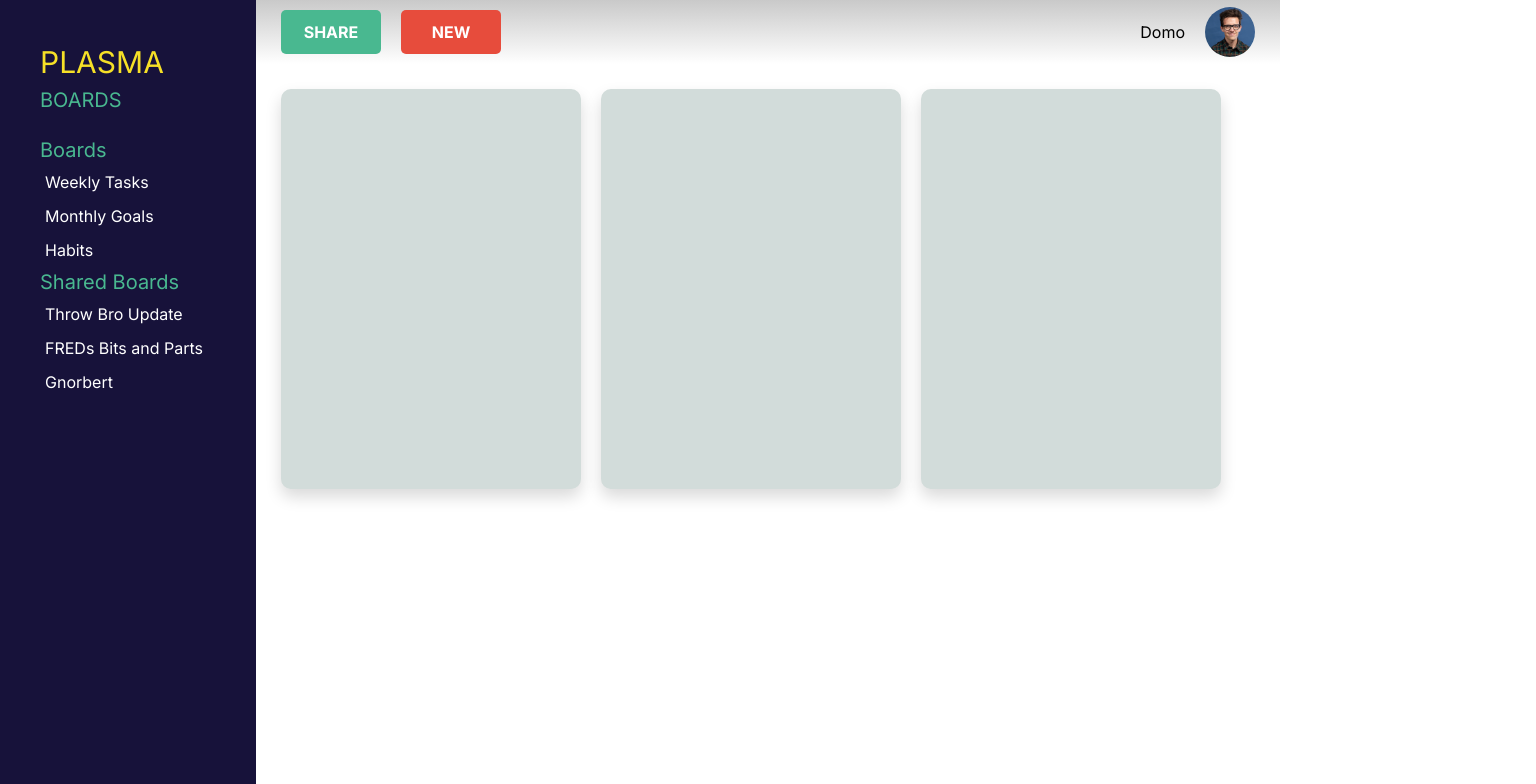
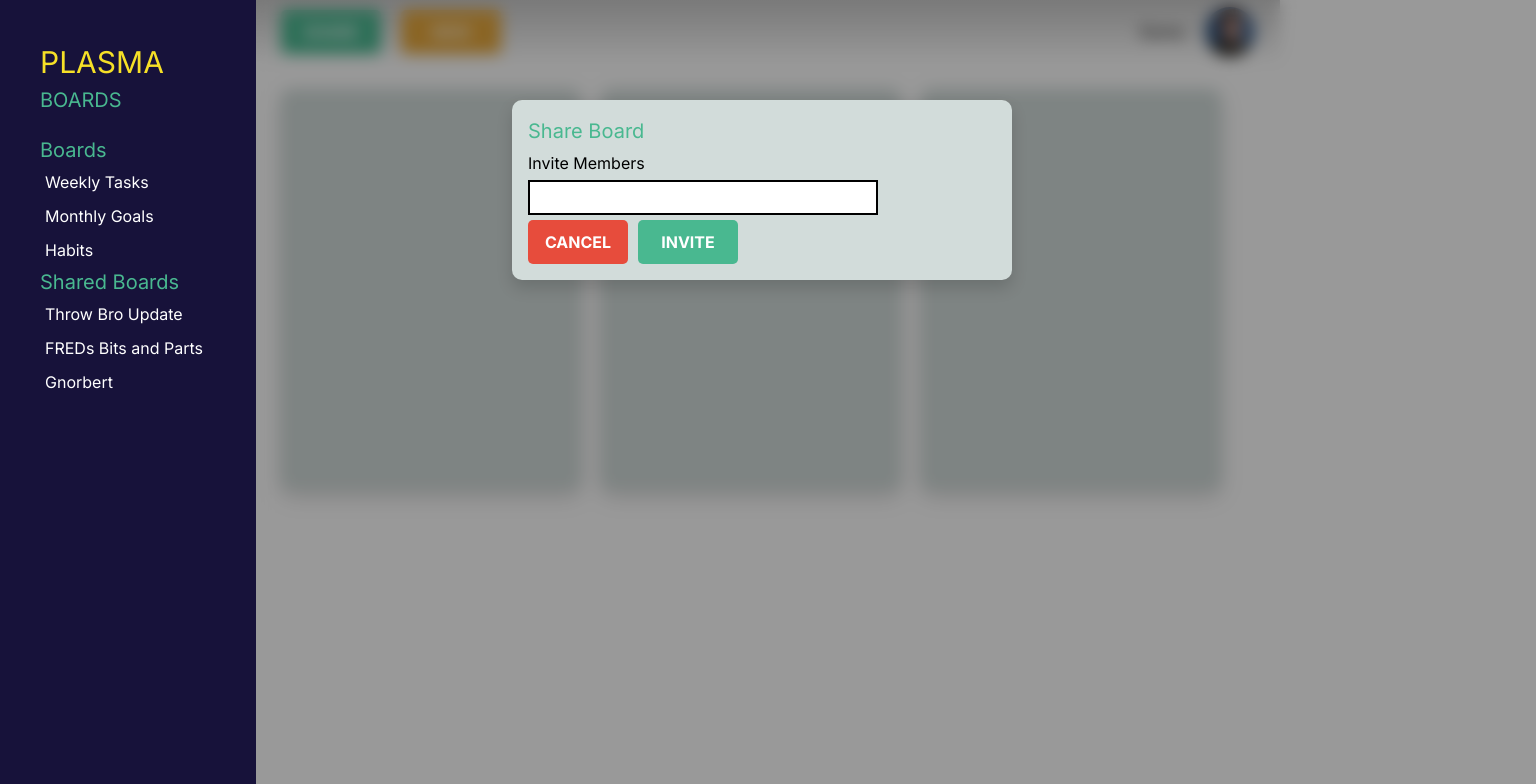
Before and after one commit to DomDodge/plasma-board, a Next.js app: page / in a window 1280 px wide. Both pictures are taken after a click on the button "SHARE". Shown: the top 784 px of the page, 1536 px wide, since content can reach past the window. Built offline with nearby package versions, Linux system fonts and the light colour scheme.

Commit message:
successfully transitioned board

```diff
--- /dev/null
+++ b/app/NewBoard.tsx
@@ -0,0 +1,19 @@
+"use client";
+
+type NewBoardProps = {
+  onClose: () => void;
+};
+
+export default function NewBoard({ onClose }: NewBoardProps) {
+  return (
+    <form>
+      <h2>New Board</h2>
+      <label>Title</label>
+      <input type="text" maxLength={30} />
+      <div className={"row"}>
+        <button type="button" className="cancelBtn" onClick={onClose}>CANCEL</button>
+        <button type="submit" className="shareBtn">CREATE</button>
+      </div>
+    </form>
+  );
+}
--- /dev/null
+++ b/app/RightBar.tsx
@@ -0,0 +1,32 @@
+"use client";
+
+import { useState } from "react";
+import TopBar from "./TopBar";
+import NewBoard from "./NewBoard";
+import ShareBoard from "./ShareBoard";
+import TaskHolder from "./TaskHolder";
+
+export default function RightBar() {
+  const [newBoard, setNewBoard] = useState(false);
+  const [shareBoard, setShareBoard] = useState(false);
+
+  return (
+    <div className="right">
+      <TopBar
+        onNew={() => setNewBoard(true)}
+        onShare={() => setShareBoard(true)}
+      />
+
+      <TaskHolder />
+
+      {(newBoard || shareBoard) && <BlurryBackground /> }
+
+      {newBoard && <NewBoard onClose={() => setNewBoard(false)} />}
+      {shareBoard && <ShareBoard onClose={() => setShareBoard(false)} />}
+    </div>
+  );
+}
+
+function BlurryBackground() {
+    return <div className={"blurryBackground"}></div>
+}
--- /dev/null
+++ b/app/ShareBoard.tsx
@@ -0,0 +1,19 @@
+"use client";
+
+type ShareBoardProps = {
+  onClose: () => void;
+};
+
+export default function ShareBoard({ onClose }: ShareBoardProps) {
+  return (
+    <form>
+      <h2>Share Board</h2>
+      <label>Invite Members</label>
+      <input type="text" maxLength={30} />
+      <div className={"row"}>
+        <button type="button" className="cancelBtn" onClick={onClose}>CANCEL</button>
+        <button type="submit" className="shareBtn">INVITE</button>
+      </div>
+    </form>
+  );
+}
--- /dev/null
+++ b/app/TaskHolder.tsx
@@ -0,0 +1,17 @@
+export default function TaskHolder() {
+  return (
+    <div className="taskHolder">
+      <TaskSheet />
+      <TaskSheet />
+      <TaskSheet />
+    </div>
+  )
+}
+
+function TaskSheet() {
+  return (
+    <div className="task">
+
+    </div>
+  )
+}
--- /dev/null
+++ b/app/TopBar.tsx
@@ -0,0 +1,22 @@
+"use client";
+
+type TopBarProps = {
+  onNew: () => void;
+  onShare: () => void;
+};
+
+export default function TopBar({ onNew, onShare }: TopBarProps) {
+  return (
+    <div className="topBar">
+      <div>
+        <button className="shareBtn" onClick={onShare}>SHARE</button>
+        <button className="newBtn" onClick={onNew}>NEW</button>
+      </div>
+
+      <div>
+        <h3>Domo</h3>
+        <div className="profilePic" />
+      </div>
+    </div>
+  );
+}
--- a/app/globals.css
+++ b/app/globals.css
@@ -66,6 +66,22 @@
 }
 
 .newBtn {
+  background-color: #e7a83c;
+  padding: 10px;
+  width: 100px;
+  border-radius: 5px;
+  color: white;
+  font-weight: bold;
+  transition: 0.5s;
+}
+.newBtn:hover {
+  background-color: #d39a37;
+  transform: translateY(-2);
+  transition: 0.5s;
+  cursor: pointer;
+}
+
+.cancelBtn {
   background-color: #E74C3C;
   padding: 10px;
   width: 100px;
@@ -74,7 +90,7 @@
   font-weight: bold;
   transition: 0.5s;
 }
-.newBtn:hover {
+.cancelBtn:hover {
   background-color: #c73b2b;
   transform: translateY(-2);
   transition: 0.5s;
@@ -93,6 +109,12 @@
   transform: translateY(-2);
   transition: 0.5s;
   cursor: pointer;
+}
+
+.row {
+  display: flex;
+  flex-direction: row;
+  gap: 10px;
 }
 
 .taskHolder {
@@ -117,6 +139,15 @@
 .task:hover {
   box-shadow: 0 8px 16px rgba(0, 0, 0, 0.3);
   transition: 0.2s;
+}
+
+.blurryBackground {
+  position: absolute;
+  width: 100vw;
+  height: 100vh;
+  z-index: 50;
+  background: rgba(0, 0, 0, 0.4); /* semi-transparent dark layer */
+  backdrop-filter: blur(8px);
 }
 
 /* SEMANTIC */
--- a/app/page.tsx
+++ b/app/page.tsx
@@ -1,3 +1,7 @@
+"use client";
+
+import RightBar from "./RightBar";
+
 // Temp Data
 // Users will need password field in DB
 const users = [
@@ -49,10 +53,6 @@ const task = [
   }
 ]
 
-// EVNIORNMENT VARIABLES
-let newBoard = false;
-let shareBoard = false;
-
 // PROGRAM START
 export default function Home() {
   return (
@@ -71,17 +71,6 @@ function LeftBar() {
         <h2>BOARDS</h2>
       </div>
       <UserBoards />
-    </div>
-  )
-}
-
-function RightBar() {
-  return (
-    <div className={"right"}>
-      <TopBar />
-      <TaskHolder />
-      <NewBoard />
-      <ShareBoard />
     </div>
   )
 }
@@ -106,71 +95,3 @@ function UserBoards() {
     </div>
   )
 }
-
-function TaskHolder() {
-  return (
-    <div className="taskHolder">
-      <TaskSheet />
-      <TaskSheet />
-      <TaskSheet />
-    </div>
-  )
-}
-
-function TaskSheet() {
-  return (
-    <div className="task">
-
-    </div>
-  )
-}
-
-function TopBar() {
-  const toggleNew = () => {
-    newBoard = true;
-  };
-
-  const toggleShared = () => {
-    shareBoard = true;
-  };
-
-  return (
-    <div className={"topBar"}>
-      <div>
-        <button className={"shareBtn"}>SHARE</button>
-        <button className={"newBtn"}>NEW</button>
-      </div>
-
-      <div>
-        <h3>Domo</h3>
-        <div className={"profilePic"}></div>
-      </div>
-    </div>
-  )
-}
-
-function NewBoard() {
-  if (newBoard) {
-    return (
-      <form>
-        <h2>New Board</h2>
-        <label>Title</label>
-        <input type="text" max="30"></input>
-        <button type="submit" className={"shareBtn"}>CREATE</button>
-      </form>
-    )
-  }
-}
-
-function ShareBoard() {
-  if (shareBoard) {
-    return (
-      <form>
-        <h2>Share Board</h2>
-        <label>Invite Members</label>
-        <input type="text" max="30"></input>
-        <button type="submit" className={"shareBtn"}>CREATE</button>
-      </form>
-    )
-  }
-}
```
